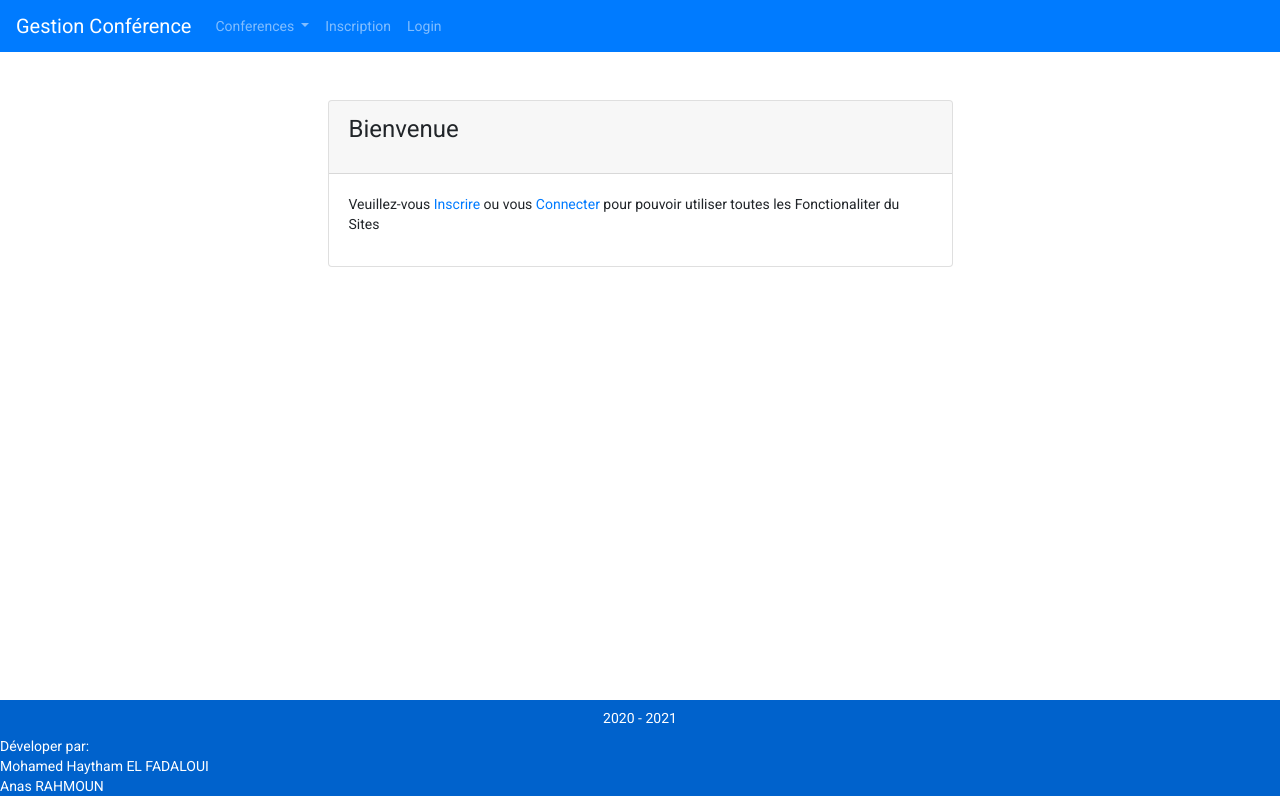
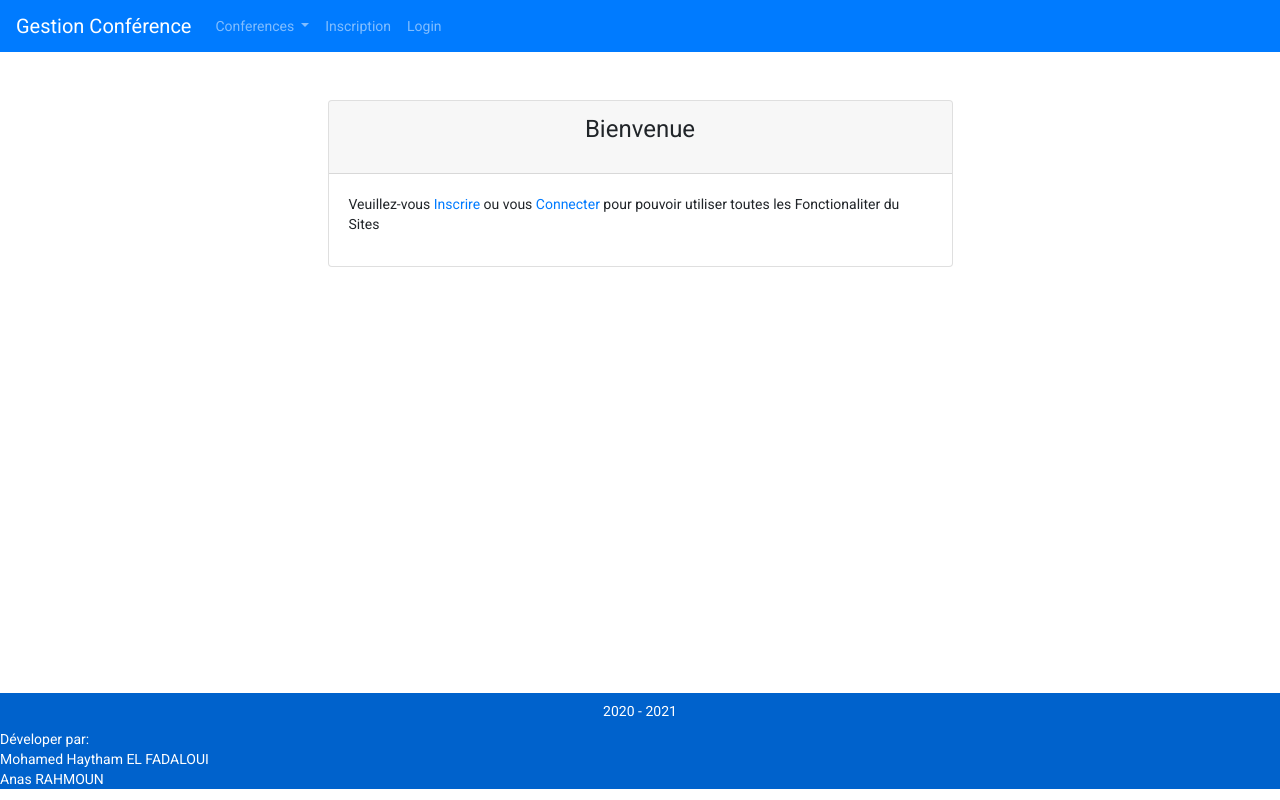
Before and after one commit to Haythamfdl/Conference-app, an Angular app: page / in a window 1280 px wide. Built offline with nearby package versions, Linux system fonts and the light colour scheme.

Commit message:
Modification UI

```diff
--- a/src/app/component/home/home.component.html
+++ b/src/app/component/home/home.component.html
@@ -1,5 +1,5 @@
 <div class="card my-5 w-50 mx-auto">
-  <div class="card-header"><h1>Bienvenue <b>{{utilisateur.nom}} {{utilisateur.prenom}}</b></h1></div>
+  <div class="card-header text-center"><h1>Bienvenue <b>{{utilisateur.nom}} {{utilisateur.prenom}}</b></h1></div>
   <div *ngIf="show" class="card-body">
     <p>
       Veuillez-vous <a href="/register">Inscrire</a> ou vous <a href="/login">Connecter</a> pour pouvoir utiliser toutes
--- a/src/app/component/navbar/navbar.component.html
+++ b/src/app/component/navbar/navbar.component.html
@@ -70,6 +70,6 @@
     </ul>
   </div>
 </nav>
-<div class="align-self-center container-fluid" style="min-height: 75vh">
+<div class="align-self-center container-fluid" style="min-height: 74.1vh">
   <router-outlet></router-outlet>
 </div>
```
